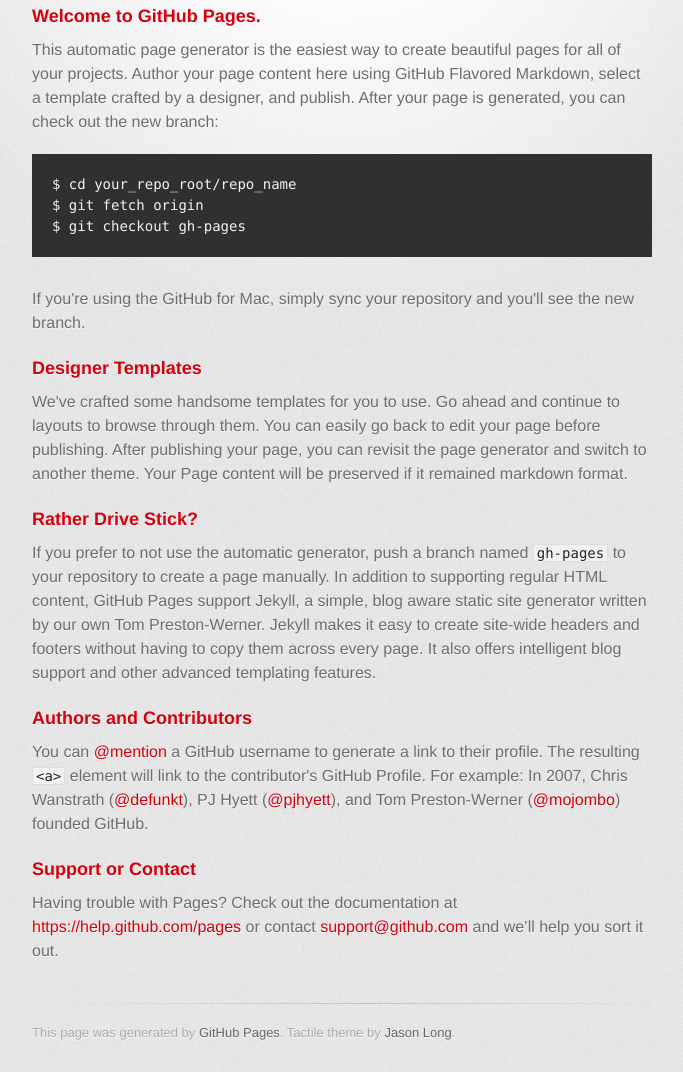
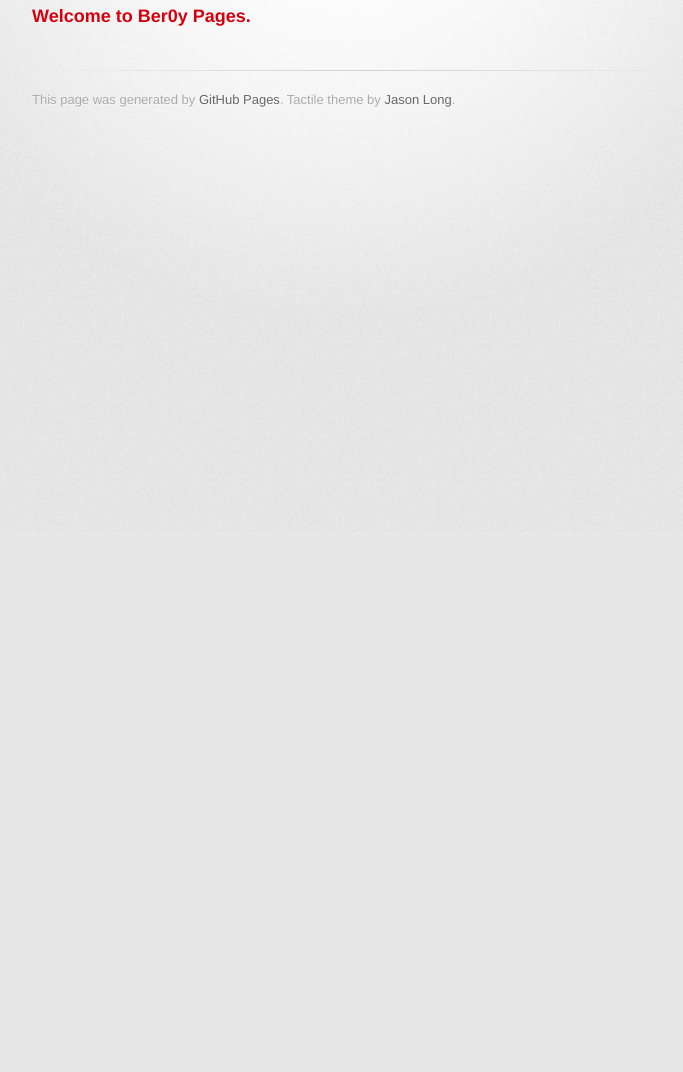
Before and after one commit to OasisIsGood/ber0y.github.io, a plain HTML site: page index.html in a window 1280 px wide. Shown: the part 268-1340 px from the top of the page, without its empty margins (298-981 px from the left). After the commit the page ends 800 px from the top, so only its background shows below. Drawn offline with Linux system fonts and the light colour scheme; a web font is replaced by a local one.

Commit message:
index.html remove some internal default text

```diff
--- a/index.html
+++ b/index.html
@@ -10,7 +10,7 @@
     <!--[if lt IE 9]>
     <script src="//html5shiv.googlecode.com/svn/trunk/html5.js"></script>
     <![endif]-->
-    <title>Ber0y by ber0y</title>
+    <title>Ber0y</title>
   </head>
 
   <body>
@@ -30,36 +30,7 @@
 
         <section id="main_content">
           <h3>
-<a id="welcome-to-github-pages" class="anchor" href="#welcome-to-github-pages" aria-hidden="true"><span class="octicon octicon-link"></span></a>Welcome to GitHub Pages.</h3>
-
-<p>This automatic page generator is the easiest way to create beautiful pages for all of your projects. Author your page content here using GitHub Flavored Markdown, select a template crafted by a designer, and publish. After your page is generated, you can check out the new branch:</p>
-
-<pre><code>$ cd your_repo_root/repo_name
-$ git fetch origin
-$ git checkout gh-pages
-</code></pre>
-
-<p>If you're using the GitHub for Mac, simply sync your repository and you'll see the new branch.</p>
-
-<h3>
-<a id="designer-templates" class="anchor" href="#designer-templates" aria-hidden="true"><span class="octicon octicon-link"></span></a>Designer Templates</h3>
-
-<p>We've crafted some handsome templates for you to use. Go ahead and continue to layouts to browse through them. You can easily go back to edit your page before publishing. After publishing your page, you can revisit the page generator and switch to another theme. Your Page content will be preserved if it remained markdown format.</p>
-
-<h3>
-<a id="rather-drive-stick" class="anchor" href="#rather-drive-stick" aria-hidden="true"><span class="octicon octicon-link"></span></a>Rather Drive Stick?</h3>
-
-<p>If you prefer to not use the automatic generator, push a branch named <code>gh-pages</code> to your repository to create a page manually. In addition to supporting regular HTML content, GitHub Pages support Jekyll, a simple, blog aware static site generator written by our own Tom Preston-Werner. Jekyll makes it easy to create site-wide headers and footers without having to copy them across every page. It also offers intelligent blog support and other advanced templating features.</p>
-
-<h3>
-<a id="authors-and-contributors" class="anchor" href="#authors-and-contributors" aria-hidden="true"><span class="octicon octicon-link"></span></a>Authors and Contributors</h3>
-
-<p>You can <a href="https://github.com/blog/821" class="user-mention">@mention</a> a GitHub username to generate a link to their profile. The resulting <code>&lt;a&gt;</code> element will link to the contributor's GitHub Profile. For example: In 2007, Chris Wanstrath (<a href="https://github.com/defunkt" class="user-mention">@defunkt</a>), PJ Hyett (<a href="https://github.com/pjhyett" class="user-mention">@pjhyett</a>), and Tom Preston-Werner (<a href="https://github.com/mojombo" class="user-mention">@mojombo</a>) founded GitHub.</p>
-
-<h3>
-<a id="support-or-contact" class="anchor" href="#support-or-contact" aria-hidden="true"><span class="octicon octicon-link"></span></a>Support or Contact</h3>
-
-<p>Having trouble with Pages? Check out the documentation at <a href="https://help.github.com/pages">https://help.github.com/pages</a> or contact <a href="mailto:support@github.com">support@github.com</a> and we’ll help you sort it out.</p>
+<a id="welcome-to-ber0y-pages" class="anchor" href="#welcome-to-ber0y-pages" aria-hidden="true"><span class="octicon octicon-link"></span></a>Welcome to Ber0y Pages.</h3>
         </section>
 
         <footer>
```
